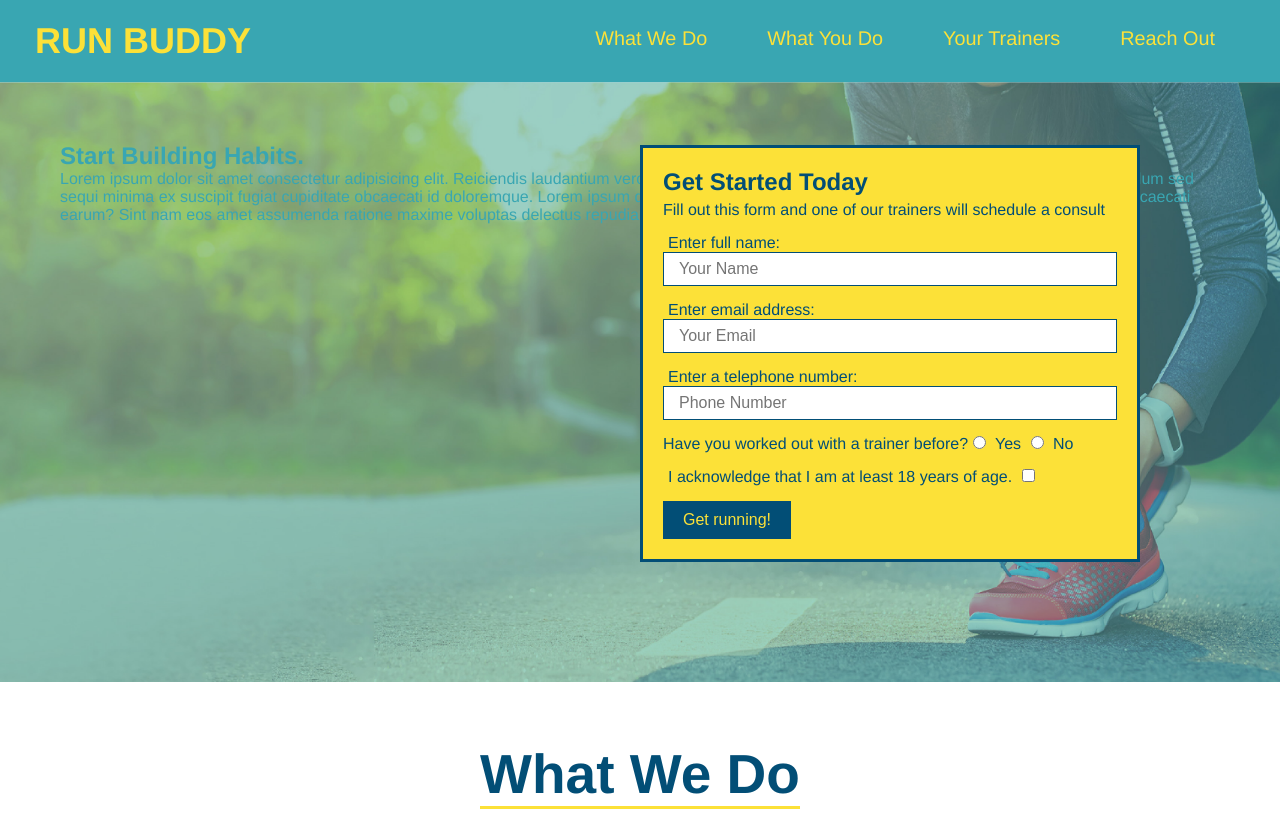
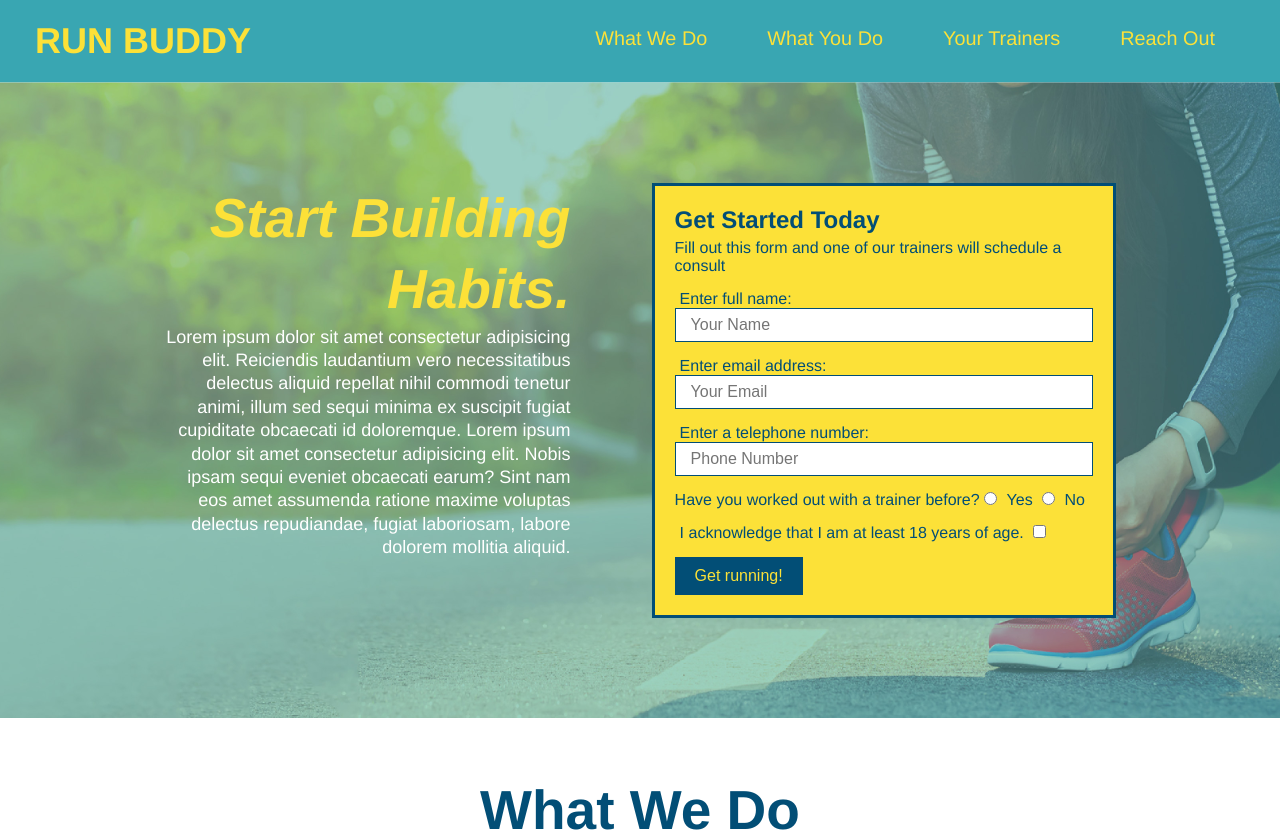
Before and after one commit to nlimbu07/run-buddy, a plain HTML site: page index.html in a window 1280 px wide. Shown: the top 832 px of the page. Drawn offline with Linux system fonts and the light colour scheme.

Commit message:
add flexbox in the hero

```diff
--- a/assets/css/style.css
+++ b/assets/css/style.css
@@ -58,17 +58,18 @@ footer {
     background: #fce138;
     width: 100%;
     padding: 40px 35px;
+    display: flex;
+    justify-content: space-between;
+    flex-wrap: wrap;
 }
 
 footer h2 {
-    display: inline;
     color: #024e76;
     font-size: 30px;
     margin: 0;
 }
 
 footer div {
-    float: right;
     line-height: 1.5;
     text-align: right;
 }
@@ -84,22 +85,37 @@ section {
 /* Hero Style Start */
 .hero {
     background-image: url(../images/hero-bg.jpg);
-    height: 600px;
+    /* height: 600px; */
     background-size: cover;
     background-position: center;
-    position: relative;
+    display: flex;
+    justify-content: center;
+    flex-wrap: wrap;
+    /* position: relative; */
 }
 /* Hero Style End */
+.hero-cta {
+width: 35%;
+text-align: right;
+margin: 3.5%;
+color: #fff;
+font-size: 18px;
+line-height: 1.3;
+}
+
+.hero-cta h2 {
+    font-style: italic;
+    font-size: 55px;
+    color: #fce138;
+}
 
 .hero-form {
     color: #024e76;
     background-color: #fce138;
-    width: 500px;
+    width: 40%;
     padding: 20px;
     border: 3px solid #024e76;
-    position: absolute;
-    bottom: 120px;
-    right: 140px;
+    margin: 3.5%;
 }
 
 .hero-form p {
@@ -142,16 +158,6 @@ section {
     text-align: center;
 }
 
-/* THIS CODE IS REPLACED BY SECTION-TITLE*/
-/* .intro h2 {
-    font-size: 55px;
-    color: #024e76;
-    margin-bottom: 35px;
-    padding: 0 100px 20px 100px;
-    border-bottom: 3px solid;
-    border-color: #fce138;
-} */
-
 .intro h2 {
      /* add this alongside your other declarations */
      display: inline-block;
@@ -173,16 +179,6 @@ section {
     text-align: center;
     background: #fce138;
 }
-
-/* THIS CODE IS REPLACED BY SECTION-TITLE*/
-/* .steps h2 {
-    font-size: 55px;
-    color: #024e76;
-    margin-bottom: 35px;
-    padding: 0 100px 20px 100px;
-    border-bottom: 3px solid;
-    border-color: #39a6b2;
-} */
 
 .section-title {
     font-size: 55px;
--- a/index.html
+++ b/index.html
@@ -37,6 +37,16 @@
 
     <!--hero/jumbotron-->
     <section class="hero">
+        <div class="hero-cta">
+            <h2>Start Building Habits.</h2>
+            <p>
+                Lorem ipsum dolor sit amet consectetur adipisicing elit. Reiciendis laudantium vero necessitatibus
+                delectus aliquid repellat nihil commodi tenetur animi, illum sed sequi minima ex suscipit fugiat
+                cupiditate obcaecati id doloremque. Lorem ipsum dolor sit amet consectetur adipisicing elit. Nobis ipsam
+                sequi eveniet obcaecati earum? Sint nam eos amet assumenda ratione maxime voluptas delectus repudiandae,
+                fugiat laboriosam, labore dolorem mollitia aliquid.
+            </p>
+        </div>
         <div class="hero-form">
             <h3>Get Started Today</h3>
             <p>Fill out this form and one of our trainers will schedule a consult</p>
@@ -64,16 +74,7 @@
                 <button type="submit">Get running!</button>
             </form>
         </div>
-        <div class="hero-cta">
-            <h2>Start Building Habits.</h2>
-            <p>
-                Lorem ipsum dolor sit amet consectetur adipisicing elit. Reiciendis laudantium vero necessitatibus
-                delectus aliquid repellat nihil commodi tenetur animi, illum sed sequi minima ex suscipit fugiat
-                cupiditate obcaecati id doloremque. Lorem ipsum dolor sit amet consectetur adipisicing elit. Nobis ipsam
-                sequi eveniet obcaecati earum? Sint nam eos amet assumenda ratione maxime voluptas delectus repudiandae,
-                fugiat laboriosam, labore dolorem mollitia aliquid.
-            </p>
-        </div>
+
     </section>
     <!--end hero-->
 
```
